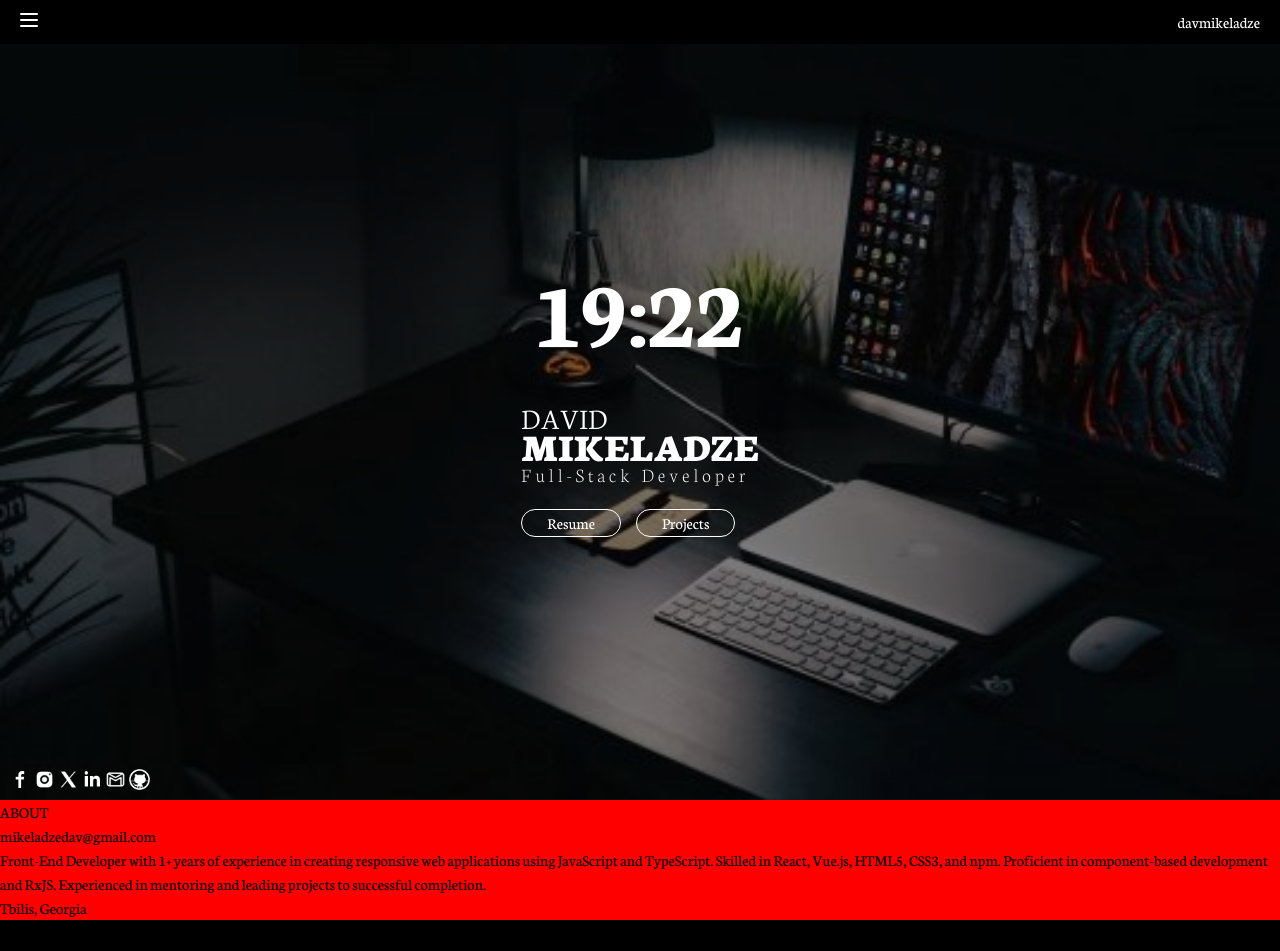
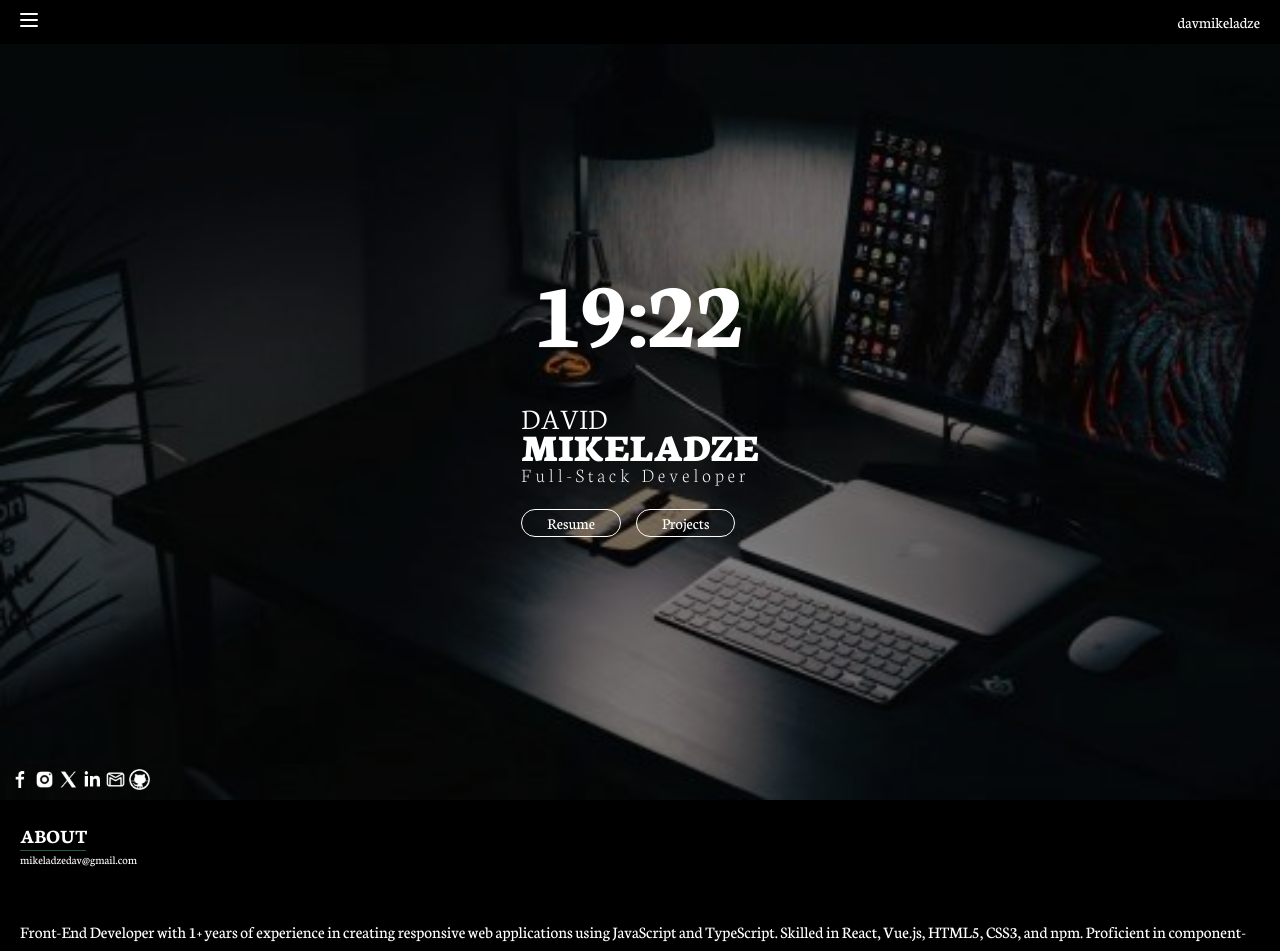
Before and after one commit to Davmike/new-portfolio, a React (Vite) app: page / in a window 1280 px wide. Shown: the top 951 px of the page. Before the commit the page ends 920 px from the top, so only its background shows below. Built offline with nearby package versions, Linux system fonts and the light colour scheme.

Commit message:
feat: add about styles

```diff
--- a/src/Components/About.tsx
+++ b/src/Components/About.tsx
@@ -1,21 +1,23 @@
-import React from "react";
+import test from "../assets/test.png";
 
 function About() {
   return (
-    <div className="bg-[red]">
+    <div className="text-[white] px-[20px] py-[20px]">
+      {/* second main div */}
+      <div>
         {/* about section div */}
         <div>
-        <h1>ABOUT</h1>
-        <div></div>
-        <p>mikeladzedav@gmail.com</p>
+          <h1 className="font-bold text-[20px]">ABOUT</h1>
+          <div className="w-[66px] h-[1px] bg-[#175b4b]"></div>
+          <p className="text-[12px]">mikeladzedav@gmail.com</p>
         </div>
         {/* about info text */}
-      <p>
+        <p className="text-[17px] mt-[50px]">
           Front-End Developer with 1+ years of experience in creating responsive
           web applications using JavaScript and TypeScript. Skilled in React,
-        Vue.js, HTML5, CSS3, and npm. Proficient in component-based development
-        and RxJS. Experienced in mentoring and leading projects to successful
-        completion.
+          Vue.js, HTML5, CSS3, and npm. Proficient in component-based
+          development and RxJS. Experienced in mentoring and leading projects to
+          successful completion.
         </p>
         {/* personal info */}
         <div>
@@ -24,6 +26,8 @@ function About() {
           <div></div>
         </div>
       </div>
+      <img src={test} alt="" />
+    </div>
   );
 }
 
```
Also changed, not shown: src/assets/test.png (added). Lines whose indentation alone changed are shown as unchanged.
